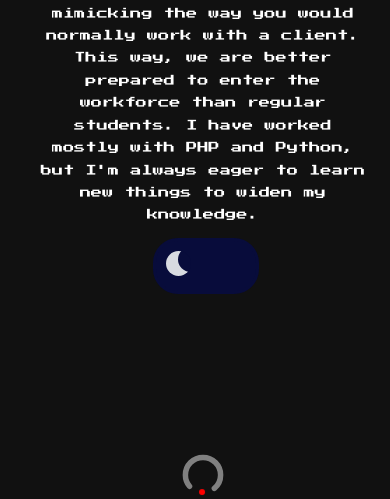
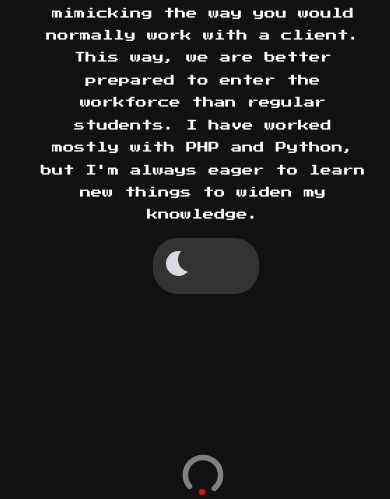
Before and after one commit to Turkie25/Turkie25.github.io, a PHP site: page / in a window 390 px wide. Shown: the part 352-851 px from the top of the page. Run offline with PHP 8.4, Linux system fonts and the light colour scheme.

Commit message:
darkmode toggle change

```diff
--- a/StyleMobile.css
+++ b/StyleMobile.css
@@ -132,7 +132,7 @@
     width: 100px;
     height: 50px;
     --light: #d8dbe0;
-    --dark: #080c3b;
+    --dark: #333;
     --link: rgb(27, 129, 112);
     --link-hover: rgb(24, 94, 82);
   }
@@ -141,10 +141,10 @@
     position: absolute;
     width: 100%;
     height: 50px;
-    background-color: var(--dark);
+    background-color: #333;
     border-radius: 25px;
     cursor: pointer;
-    border: 3px solid var(--dark);
+    border: 3px solid #333;
   }
 
   .checkbox {
```
